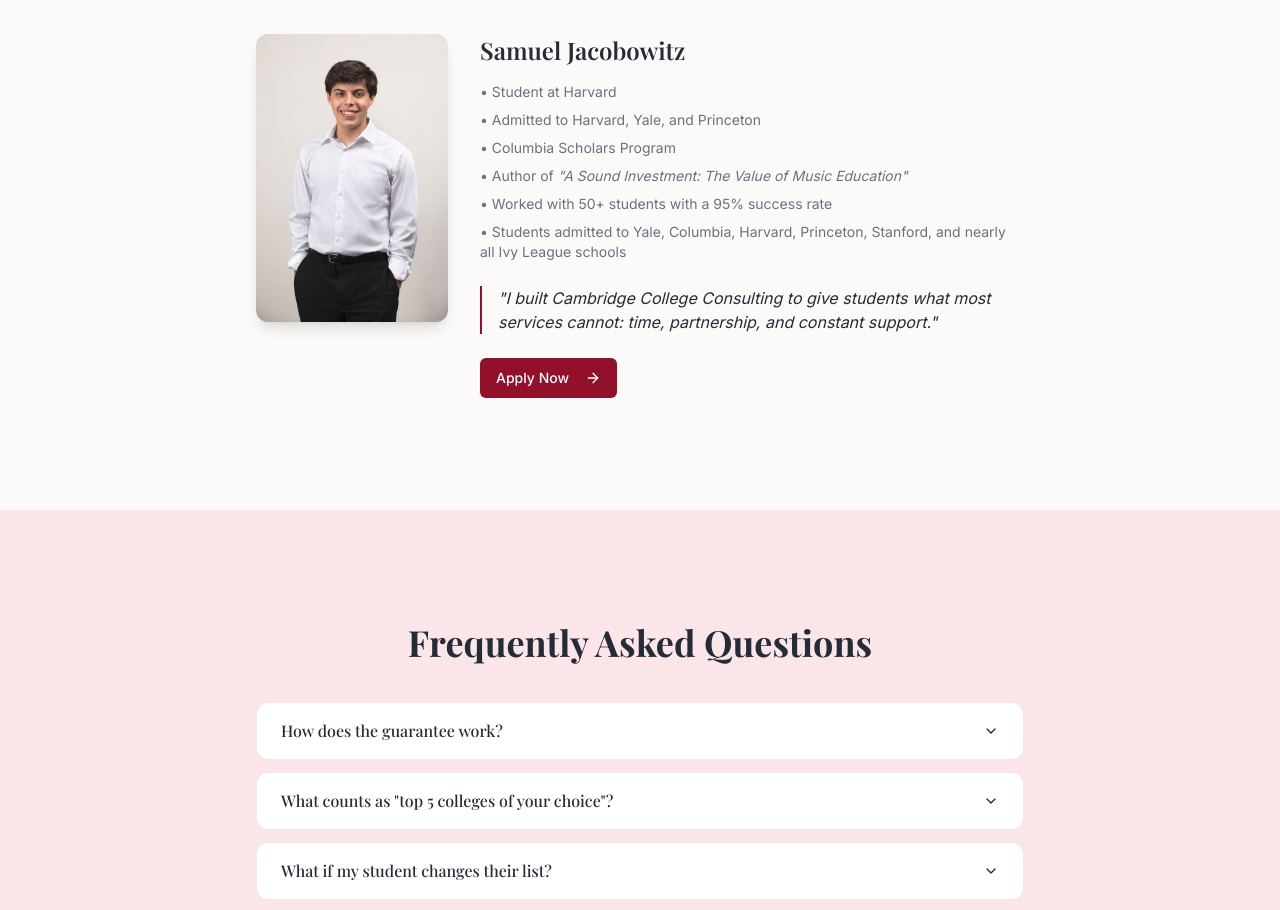
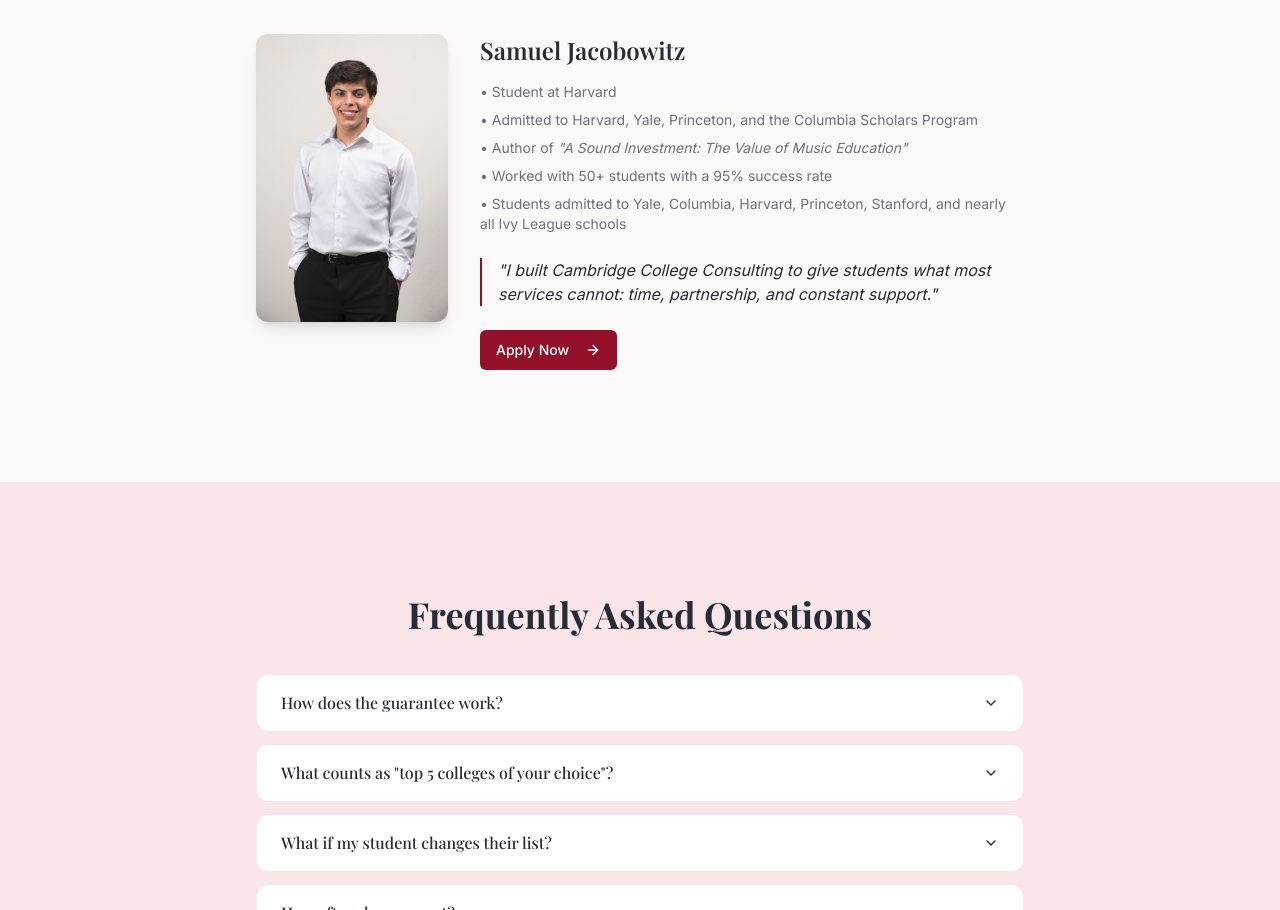
Before and after one commit to Samsamweb/limitless-steps-admit, a React (Vite) app: page / in a window 1280 px wide. Shown: the part 4832-5742 px from the top of the page. Built offline with nearby package versions, Linux system fonts and the light colour scheme; the HTML template or start-up script is replaced by a standard one; a web font is replaced by a local one.

Commit message:
Preceding changes

```diff
--- a/src/components/FounderSection.tsx
+++ b/src/components/FounderSection.tsx
@@ -25,8 +25,7 @@ export function FounderSection() {
               <h3 className="font-display text-2xl font-semibold text-foreground mb-4">Samuel Jacobowitz</h3>
               <ul className="space-y-2 text-muted-foreground text-sm mb-6">
                 <li>• Student at Harvard</li>
-                <li>• Admitted to Harvard, Yale, and Princeton</li>
-                <li>• Columbia Scholars Program</li>
+                <li>• Admitted to Harvard, Yale, Princeton, and the Columbia Scholars Program</li>
                 <li>• Author of <em>"A Sound Investment: The Value of Music Education"</em></li>
                 <li>• Worked with 50+ students with a 95% success rate</li>
                 <li>• Students admitted to Yale, Columbia, Harvard, Princeton, Stanford, and nearly all Ivy League schools</li>
```
